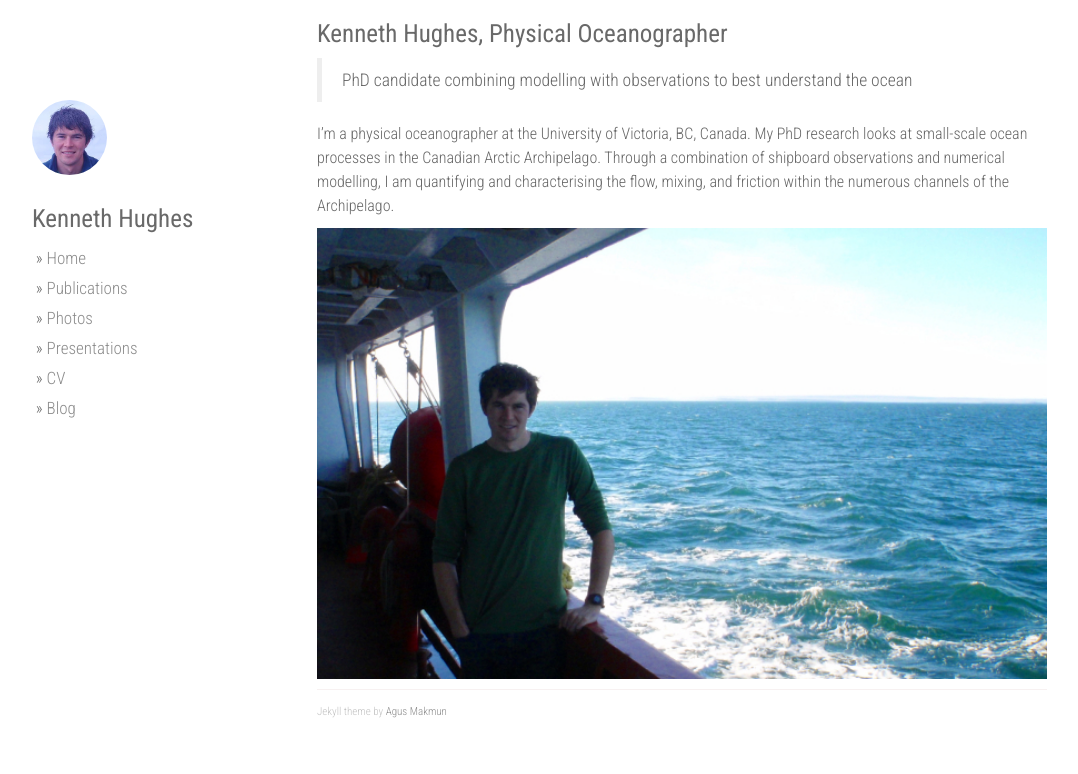
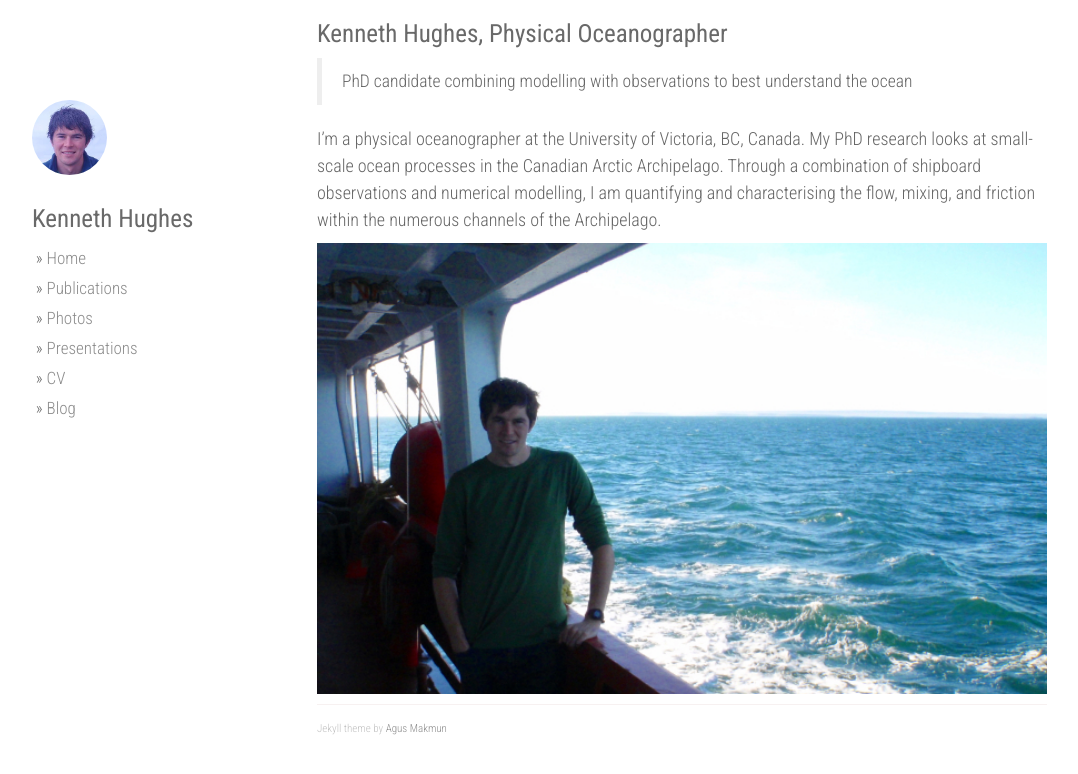
Before and after one commit to hugke729/hugke729.github.io, a Jekyll site: the page built from index.md, in a window 1280 px wide. Shown: the top 774 px of the page, without its empty margins (53-1131 px from the left). Built offline with Jekyll 4.4.1, drawn with Linux system fonts in a browser that asks for light colours; nearby versions of some CDN libraries; our own code applies the rules of GitHub Pages for plain Markdown files.

Commit message:
Modify font sizes

```diff
--- a/static/css/main.css
+++ b/static/css/main.css
@@ -4,7 +4,7 @@
 body {
     font-family: "Roboto Condensed", Arial, sans-serif;
     background-color: #fff;
-    font-size: 16px;
+    font-size: 18px;
     line-height: 1.5em;
     color: #666;
     font-weight: 300;
--- a/static/css/publications.css
+++ b/static/css/publications.css
@@ -1,6 +1,6 @@
 @import url(main.css);
 p {
-    font-size: 1.2em;
+    font-size: 18px;
     line-height: 1.4em;
     color: #333;
 }
```
